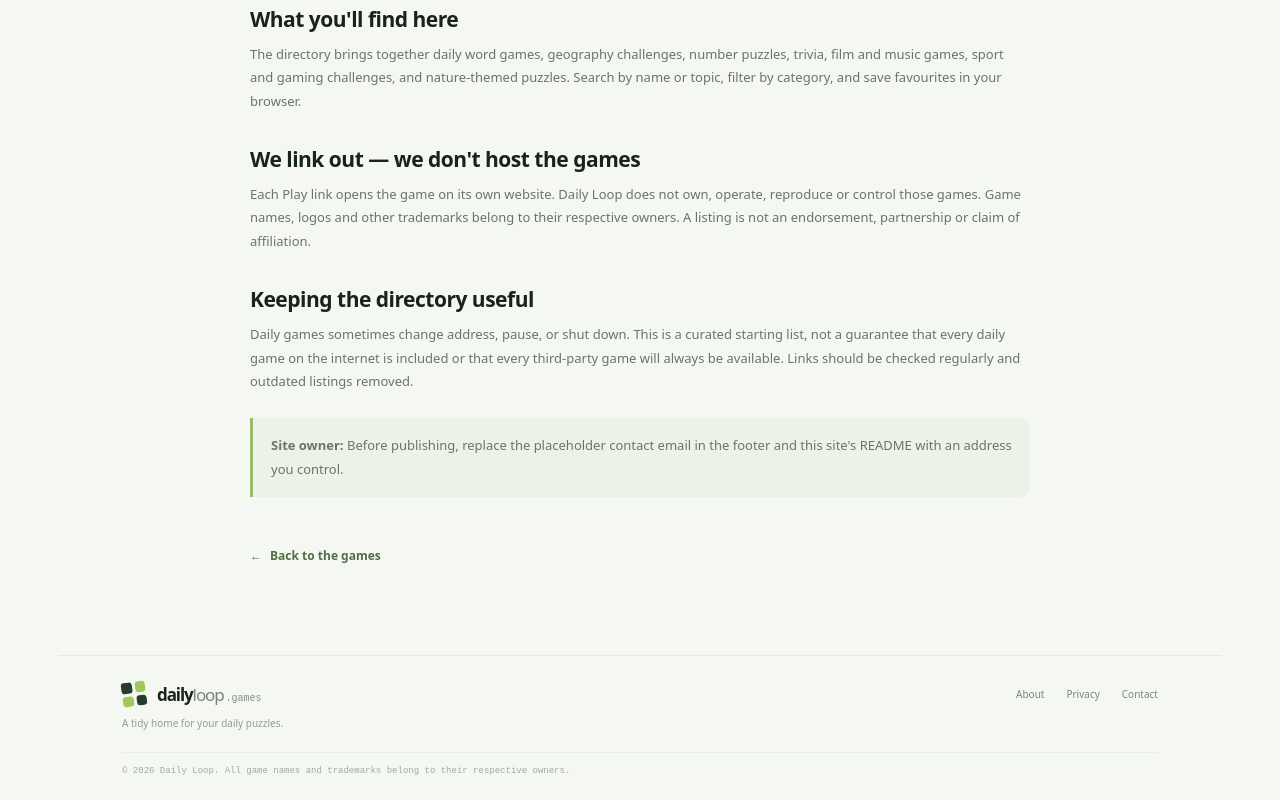
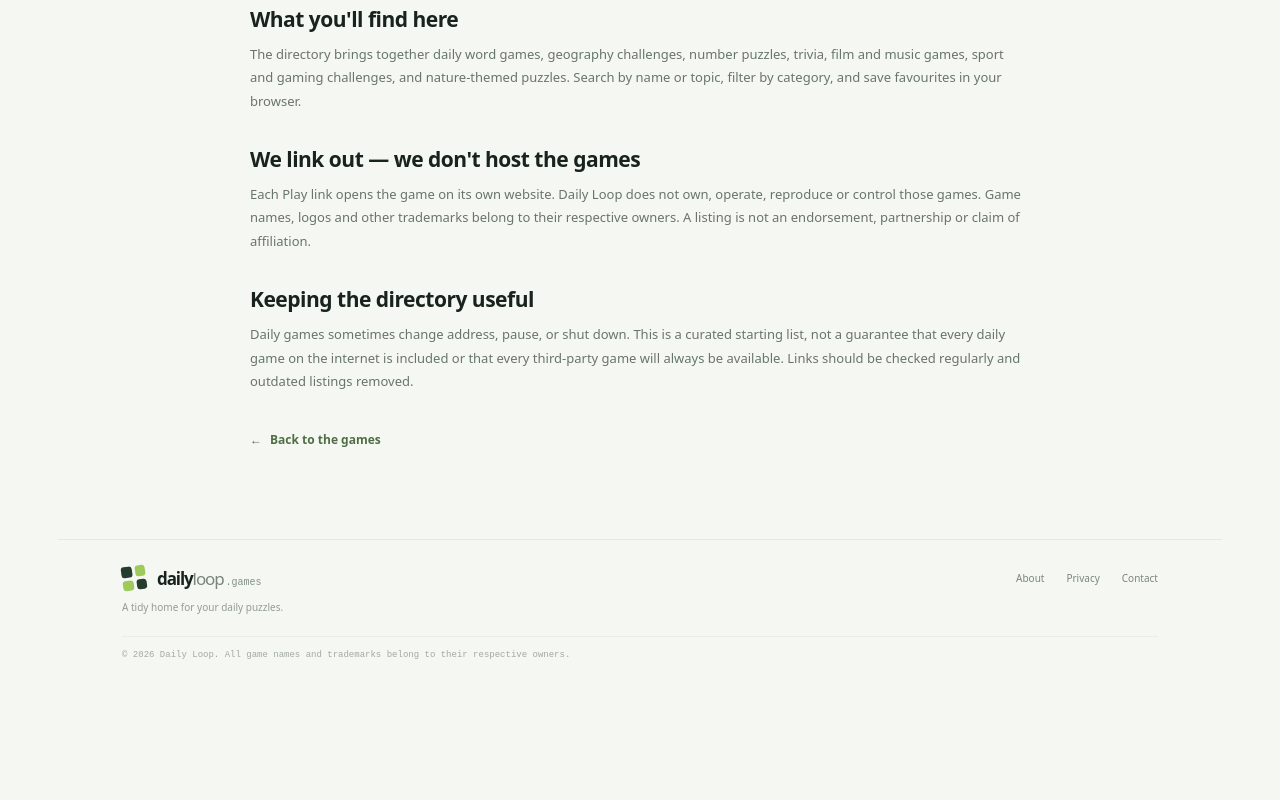
Before and after one commit to Whamer13/daily-loop, a plain HTML site: page about.html in a window 1280 px wide. Shown: the part 342-1142 px from the top of the page. After the commit the page ends 1026 px from the top, so only its background shows below. Drawn offline with Linux system fonts and the light colour scheme.

Commit message:
Update about.html

```diff
--- a/about.html
+++ b/about.html
@@ -11,8 +11,7 @@
     <h2>What you'll find here</h2><p>The directory brings together daily word games, geography challenges, number puzzles, trivia, film and music games, sport and gaming challenges, and nature-themed puzzles. Search by name or topic, filter by category, and save favourites in your browser.</p>
     <h2>We link out — we don't host the games</h2><p>Each Play link opens the game on its own website. Daily Loop does not own, operate, reproduce or control those games. Game names, logos and other trademarks belong to their respective owners. A listing is not an endorsement, partnership or claim of affiliation.</p>
     <h2>Keeping the directory useful</h2><p>Daily games sometimes change address, pause, or shut down. This is a curated starting list, not a guarantee that every daily game on the internet is included or that every third-party game will always be available. Links should be checked regularly and outdated listings removed.</p>
-    <div class="notice-box"><p><strong>Site owner:</strong> Before publishing, replace the placeholder contact email in the footer and this site's README with an address you control.</p></div>
     <a class="back-home" href="index.html"><span>←</span> Back to the games</a>
   </main>
-  <footer class="site-footer"><a class="brand footer-brand" href="index.html"><span class="brand-mark" aria-hidden="true"><span></span><span></span><span></span><span></span></span><span>daily<span class="brand-light">loop</span><small>.games</small></span></a><p>A tidy home for your daily puzzles.</p><div class="footer-links"><a href="about.html">About</a><a href="privacy.html">Privacy</a><a href="mailto:hello@yourdomain.com">Contact</a></div><div class="copyright">© <span id="year">2026</span> Daily Loop. All game names and trademarks belong to their respective owners.</div></footer>
+  <footer class="site-footer"><a class="brand footer-brand" href="index.html"><span class="brand-mark" aria-hidden="true"><span></span><span></span><span></span><span></span></span><span>daily<span class="brand-light">loop</span><small>.games</small></span></a><p>A tidy home for your daily puzzles.</p><div class="footer-links"><a href="about.html">About</a><a href="privacy.html">Privacy</a><a href="wrighttom12345.com">Contact</a></div><div class="copyright">© <span id="year">2026</span> Daily Loop. All game names and trademarks belong to their respective owners.</div></footer>
 </div></body></html>
```
